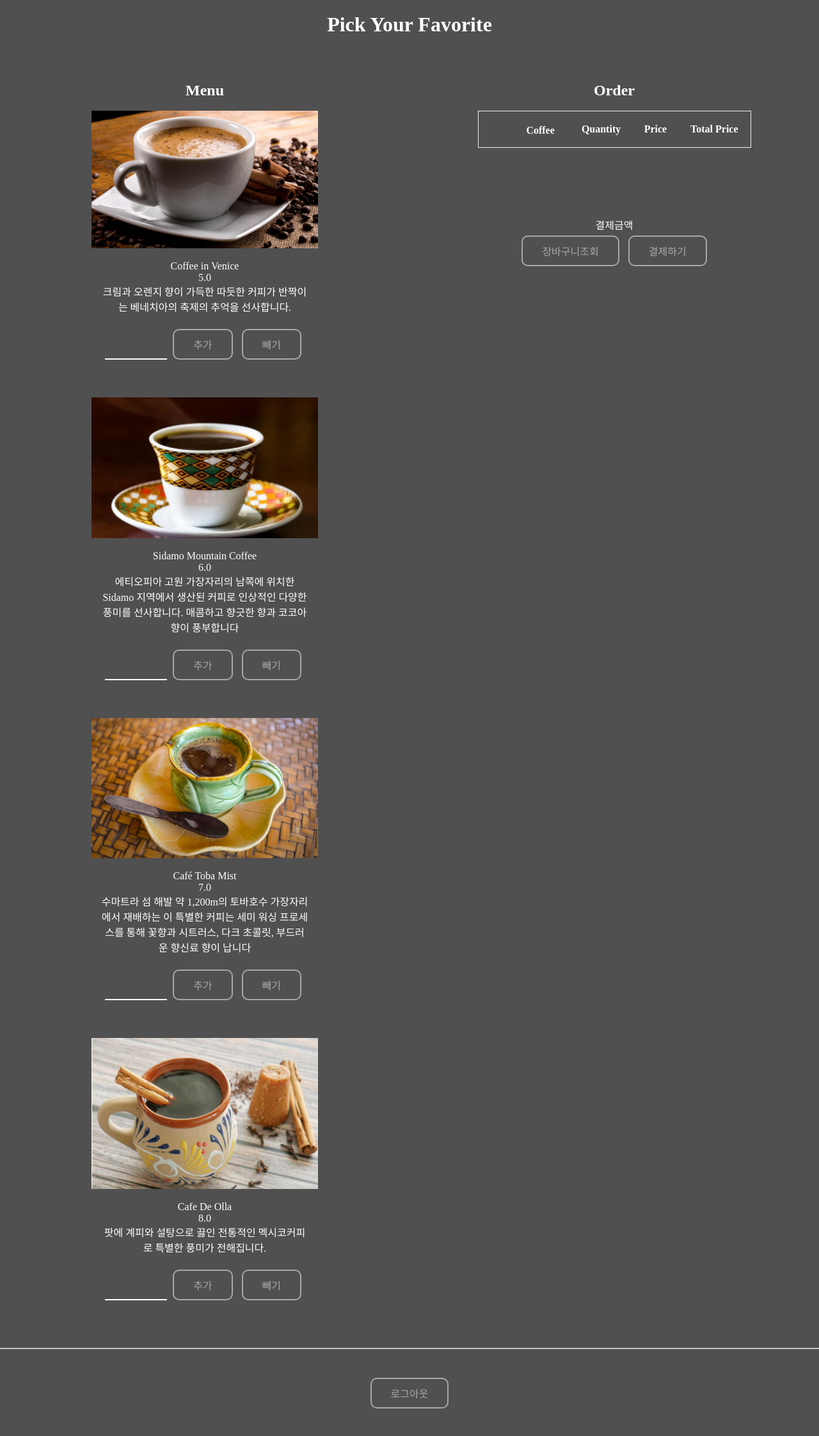
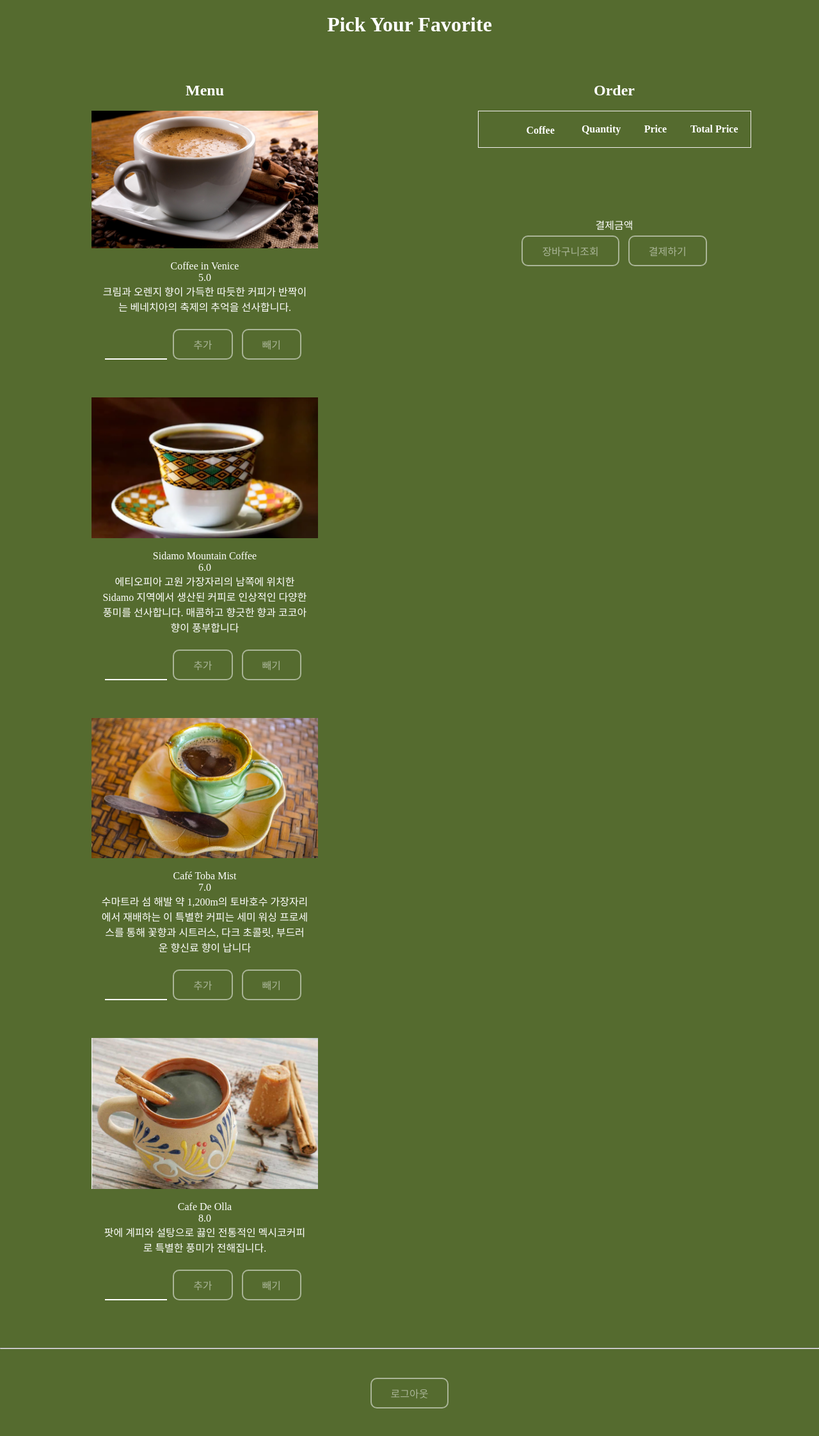
Before and after one commit to Henry-choi426/TeamProject01, a Flask app: page /menupage in a window 1280 px wide. Shown: the whole page at 64% size. Run offline with Flask 2, Linux system fonts and the light colour scheme; lists and menus that the app fills with data are empty.

Commit message:
Update style.css

```diff
--- a/static/css/style.css
+++ b/static/css/style.css
@@ -2,7 +2,7 @@
   margin:0;
   padding:0;
   box-sizing: border-box;
-  background-color: rgb(80, 80, 80);
+  background-color: darkolivegreen;
   text-align: center;
   color: white;
   align-items: center;
```
